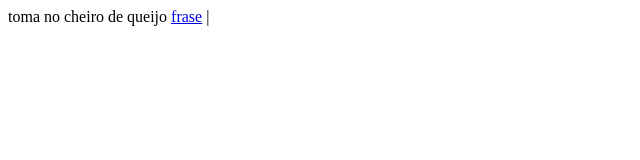
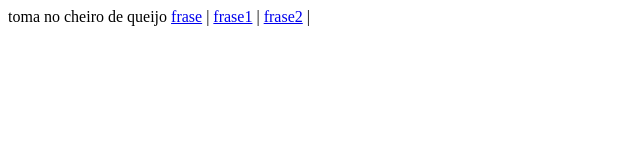
Before and after one commit to enzolimax/enzolimax, a plain HTML site: page index.html in a window 1280 px wide. Shown: the whole page, without its empty margins (0-640 px from the left). Drawn offline with Linux system fonts and the light colour scheme.

Commit message:
Update index.html

```diff
--- a/index.html
+++ b/index.html
@@ -4,6 +4,6 @@
 </head>
 <body>
   toma no cheiro de queijo
-  <a href="https://poki.com">frase</a> |
+  <a href="https://betano.com">frase</a> |   <a href="https://poki.com">frase1</a> |   <a href="https://blaze.com">frase2</a> |
 </body>
 </DOCTYPE>
```
